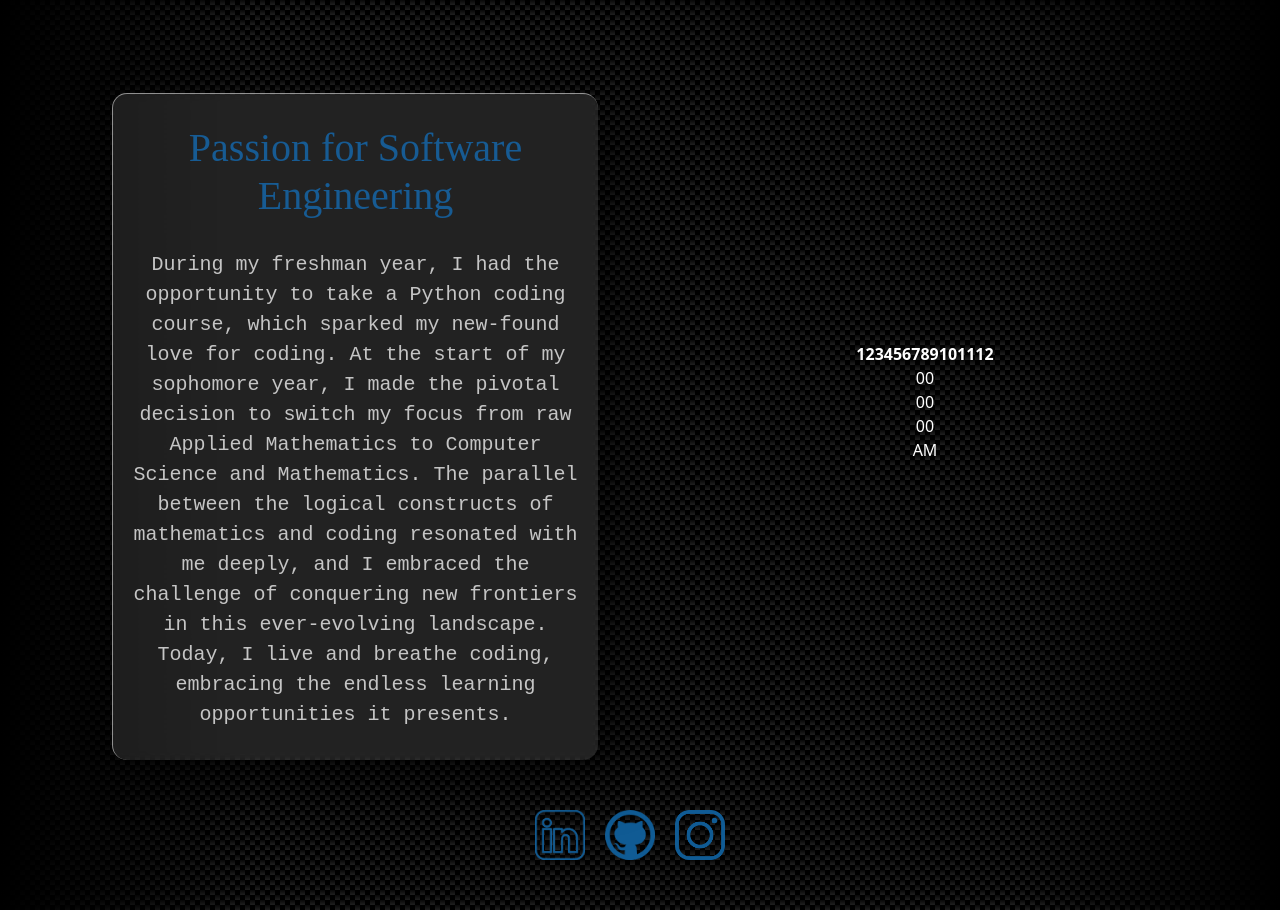
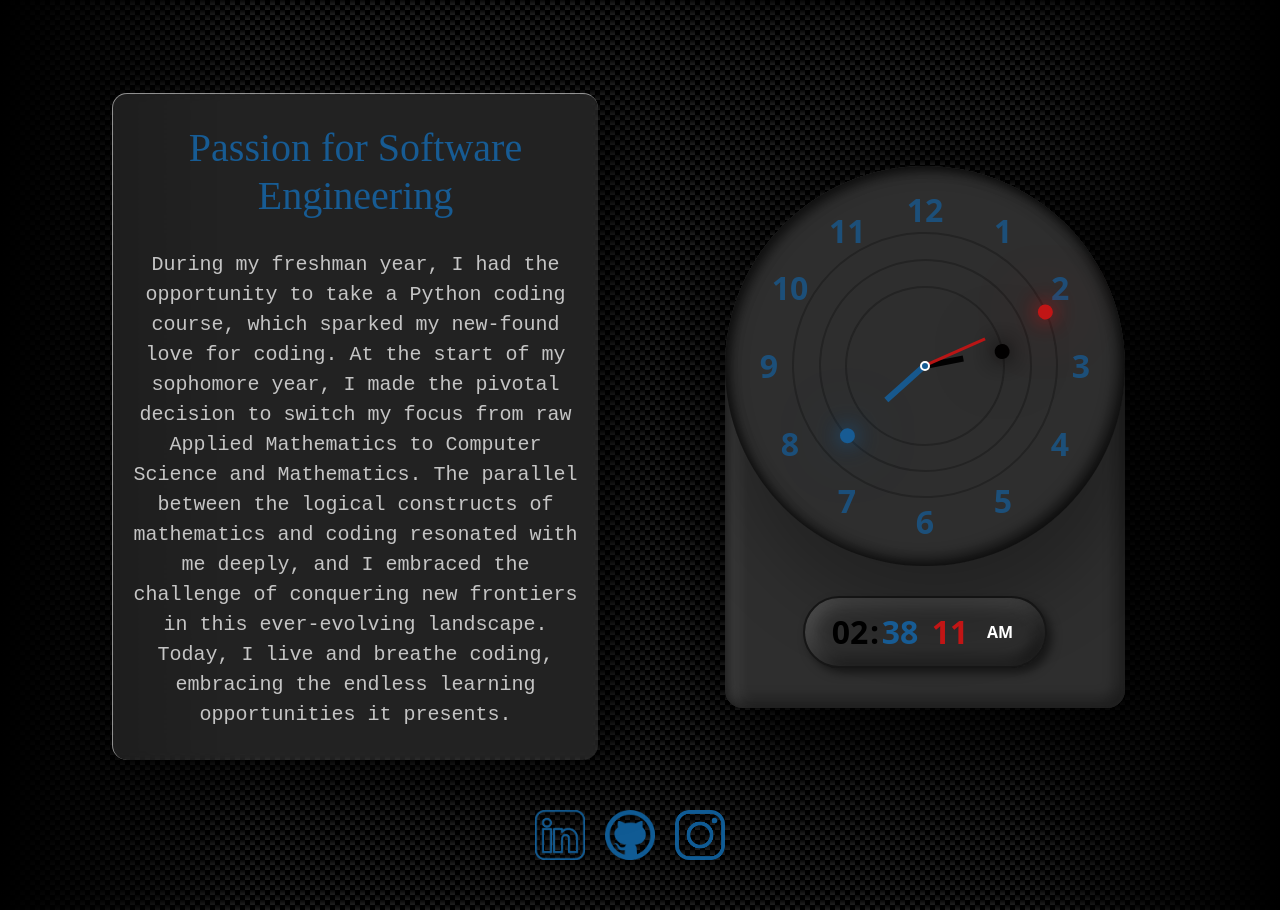
Before and after one commit to dmmontoto/React-Portfolio, a React (Vite) app: page /About in a window 1280 px wide. Shown: the part 1140-2050 px from the top of the page. Built offline with nearby package versions, Linux system fonts and the light colour scheme.

Commit message:
added clock css and functionality method

```diff
--- a/src/App.css
+++ b/src/App.css
@@ -3,6 +3,7 @@
   --main-grey: rgb(72, 72, 72);
   --main-blue: rgb(23, 91, 147);
   --secondary-grey: rgb(197, 197, 197);
+  --clock-grey: #2e2e2e;
 }
 
 #root {
@@ -403,3 +404,181 @@ form button {
   max-height: 150px;
   /* Adjust this value to control the height */
 }
+
+.clock-background {
+  margin-top: 70px;
+  position: relative;
+  background: var(--clock-grey);
+  /* min-height: 500px; */
+  max-width: max-content;
+  width: auto;
+  border-radius: 20px;
+  border-top-left-radius: 225px;
+  border-top-right-radius: 225px;
+  box-shadow: 25px 25px 75px rgba(0,0,0,0.75),
+  10px 50px 70px rgba(0,0,0,0.25),
+  inset 5px 5px 10px rgba(0,0,0,0.5),
+  inset 5px 5px 20px rgba(255,255,255,0.2),
+  inset -5px -5px 15px rgba(0,0,0,0.75);
+  display: flex;
+  justify-content: center;
+  align-items: center;
+  flex-direction: column;
+}
+
+.clock {
+  position: relative;
+  width: 400px;
+  height: 400px;
+  background: var(--clock-grey);
+  border-radius: 50%;
+  box-shadow: 10px 50px 70px rgba(0,0,0,0.25),
+  inset 5px 5px 10px rgba(0,0,0,0.5),
+  inset 5px 5px 20px rgba(0,0,0,0.2),
+  inset -5px -5px 15px rgba(0,0,0,0.75);
+  margin-bottom: 30px;
+}
+
+.clock::before {
+  content: '';
+  position: absolute;
+  width: 10px;
+  height: 10px;
+  top: 50%;
+  left: 50%;
+  transform: translate(-50%, -50%);
+  background: var(--main-blue);
+  border: 2px solid white;
+  border-radius: 50%;
+  z-index: 1000;
+}
+
+.clock span {
+  position: absolute;
+  top: 50%;
+  left: 50%;
+  color: var(--main-blue);
+  text-align: center;
+  inset: 20px;
+  transform: rotate(calc(30deg * var(--i)));
+}
+
+.clock span b {
+  font-size: 2em;
+  opacity: 0.75;
+  font-weight: 600;
+  display: inline-block;
+  transform: rotate(calc(-30deg * var(--i)));
+}
+
+.circle {
+  position: absolute;
+  width: 266px;
+  height: 266px;
+  border: 2px solid rgba(0, 0, 0, 0.25);
+  top: 16.7%;
+  left: 16.7%;
+  transform: translate(-20%, -20%);
+  border-radius: 50%;
+  display: flex;
+  justify-content: center;
+  align-items: flex-start;
+  z-index: 10;
+}
+
+.circle i {
+  position: absolute;
+  width: 6px;
+  height: 50%;
+  background-color: var(--clr);
+  opacity: 0.95;
+  font-weight: 500;
+  transform-origin: bottom;
+  transform: scaleY(0.5);
+}
+
+.circle:nth-child(1) i {
+  width: 3px;
+}
+
+.circle:nth-child(2) i {
+  width: 6px;
+}
+
+.circle2 {
+  width: 213px;
+  height: 213px;
+  z-index: 9;
+  top: 23.4%;
+  left: 23.4%;
+}
+
+.circle3 {
+  width: 160px;
+  height: 160px;
+  z-index: 8;
+  top: 30%;
+  left: 30%;
+}
+
+.circle::before {
+  content: '';
+  position: absolute;
+  top: -8.5px;
+  width: 15px;
+  height: 15px;
+  border-radius: 50%;
+  background: var(--clr);
+  box-shadow: 0 0 20px var(--clr),
+  0 0 60px var(--clr);
+}
+
+/* digital clock style */
+#time {
+  margin-bottom: 40px;
+  display: flex;
+  padding: 10px 20px;
+  font-size: 2em;
+  font-weight: 600;
+  border: 2px solid rgba(0,0,0,0.5);
+  border-radius: 40px;
+  box-shadow: 5px 5px 10px rgba(0,0,0,0.5),
+  inset 5px 5px 20px rgba(255,255,255,0.2),
+  inset -5px -5px 15px rgba(0,0,0,0.75);
+}
+
+#time div {
+  position: relative;
+  width: 50px;
+  text-align: center;
+  font-weight: 600;
+  color: var(--clr);
+}
+
+#time div:nth-child(1)::after,
+#time div:nth-child(2)::after {
+  content: ':';
+  position: absolute;
+  right: -4px;
+}
+
+#time div:last-child {
+  font-size: 0.5em;
+  display: flex;
+  justify-content: center;
+  align-items: center;
+  color: white;
+}
+
+#time div:nth-child(2)::after {
+  animation: animate 1s steps(1) infinite;
+}
+
+@keyframes animate {
+  0% {
+      opacity: 1;
+  }
+  50% {
+      opacity: 0;
+  }
+}
--- a/src/pages/About.jsx
+++ b/src/pages/About.jsx
@@ -27,6 +27,55 @@ export default function About() {
     // Call the stars function when the component mounts
     stars();
   }, []);
+
+  useEffect(() => {
+    function clock() {
+      let hr = document.querySelector('#hr');
+      let mn = document.querySelector('#mn');
+      let sc = document.querySelector('#sc');
+
+      setInterval(() => {
+        let day = new Date();
+        let hour = day.getHours() * 30;
+        let minute = day.getMinutes() * 6;
+        let second = day.getSeconds() * 6;
+
+        hr.style.transform = `rotateZ(${hour+(minute/12)}deg)`;
+        mn.style.transform = `rotateZ(${minute}deg)`;
+        sc.style.transform = `rotateZ(${second}deg)`;
+
+        // Digital
+        let hours = document.getElementById('hour');
+        let minutes = document.getElementById('minutes');
+        let seconds = document.getElementById('seconds');
+        let ampm = document.getElementById('ampm');
+
+        let h = new Date().getHours();
+        let m = new Date().getMinutes();
+        let s = new Date().getSeconds();
+
+        let am = h >= 12 ? "PM" : "AM";
+
+        // converting 24hr clock to 12hr
+        if (h > 12) {
+            h = h - 12;
+        }
+
+        // add zero before single digit number
+        h = (h < 10) ? "0" + h : h;
+        m = (m < 10) ? "0" + m : m;
+        s = (s < 10) ? "0" + s : s;
+
+        hours.innerHTML = h;
+        minutes.innerHTML = m;
+        seconds.innerHTML = s;
+        ampm.innerHTML = am;
+      })
+    }
+
+    clock();
+  }, []);
+
   return (
     <div>
       <section className="about-me">
```
